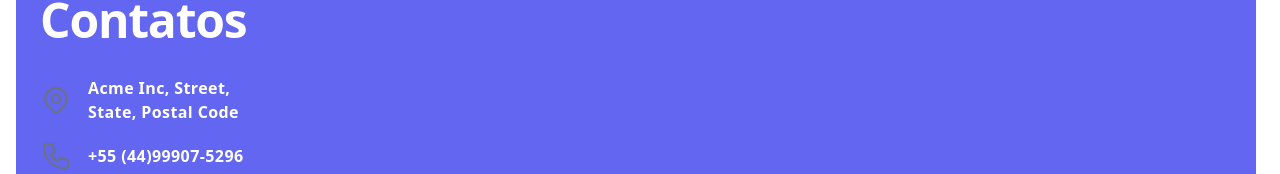
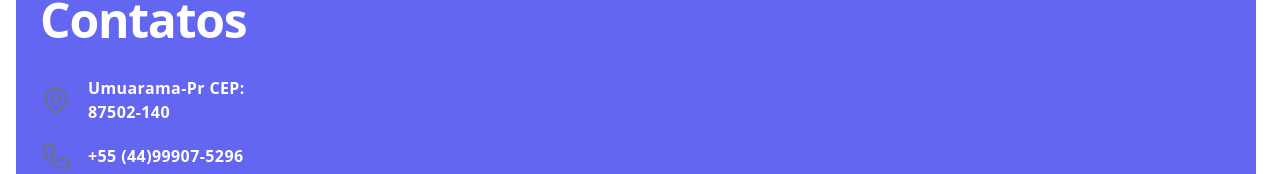
Before and after one commit to Mario-1996/Portfolio, a React (Vite) app: page / in a window 1280 px wide. Shown: the part 3639-3813 px from the top of the page. Built offline with nearby package versions, Linux system fonts and the light colour scheme.

Commit message:
contact colors

```diff
--- a/src/components/Contact.tsx
+++ b/src/components/Contact.tsx
@@ -11,14 +11,14 @@ function Contact() {
                             Contatos
                         </h1>
 
-                        <div className="flex items-center mt-8 text-white dark:text-gray-400">
+                        <div className="flex items-center mt-8 text-white dark:text-white">
                             <svg fill="none" stroke="currentColor" stroke-linecap="round" stroke-linejoin="round" stroke-width="1.5" viewBox="0 0 24 24" className="w-8 h-8 text-gray-500">
                                 <path stroke-linecap="round" stroke-linejoin="round" stroke-width="1.5" d="M17.657 16.657L13.414 20.9a1.998 1.998 0 01-2.827 0l-4.244-4.243a8 8 0 1111.314 0z" />
                                 <path stroke-linecap="round" stroke-linejoin="round" stroke-width="1.5" d="M15 11a3 3 0 11-6 0 3 3 0 016 0z" />
                             </svg>
                             <div className="ml-4 text-md tracking-wide font-semibold w-40">
-                                Acme Inc, Street, State,
-                                Postal Code
+                                Umuarama-Pr
+                                CEP: 87502-140
                             </div>
                         </div>
                         <div className="flex items-center mt-4 text-white dark:text-gray-400">
```
